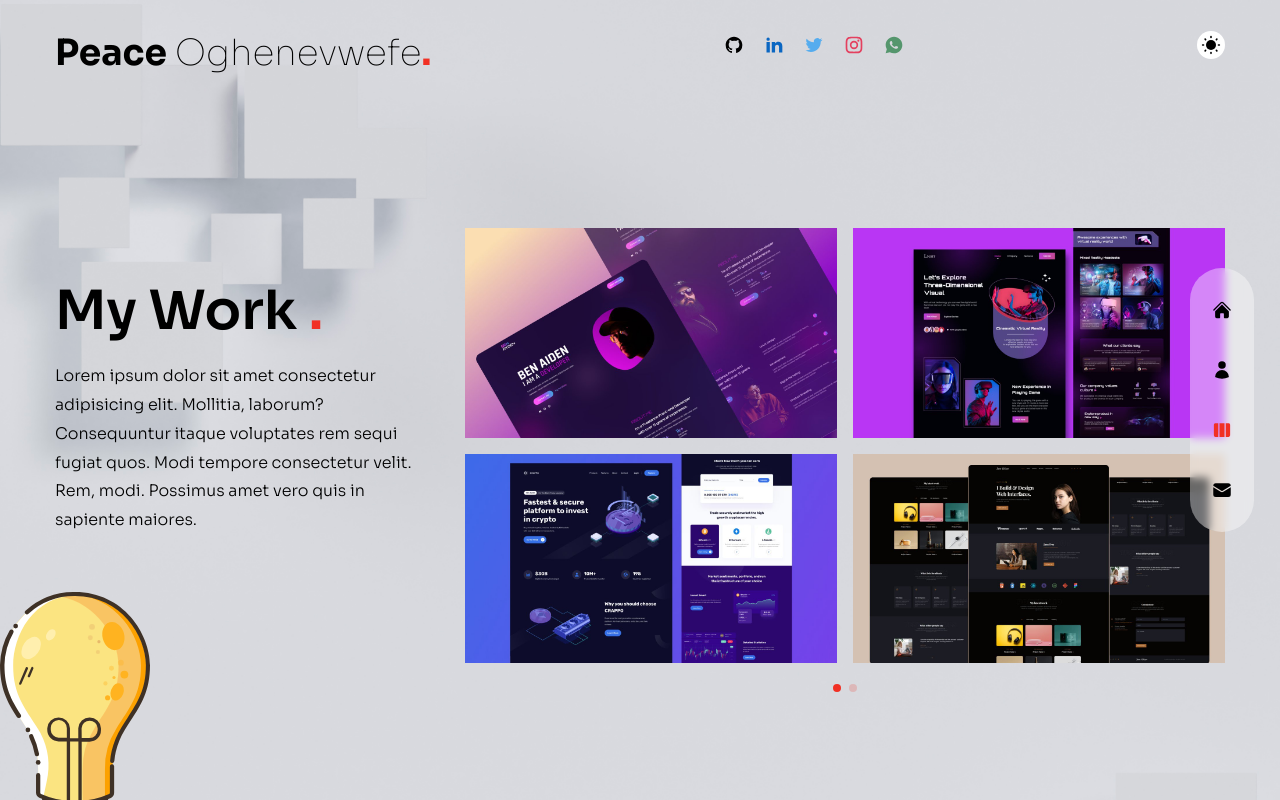
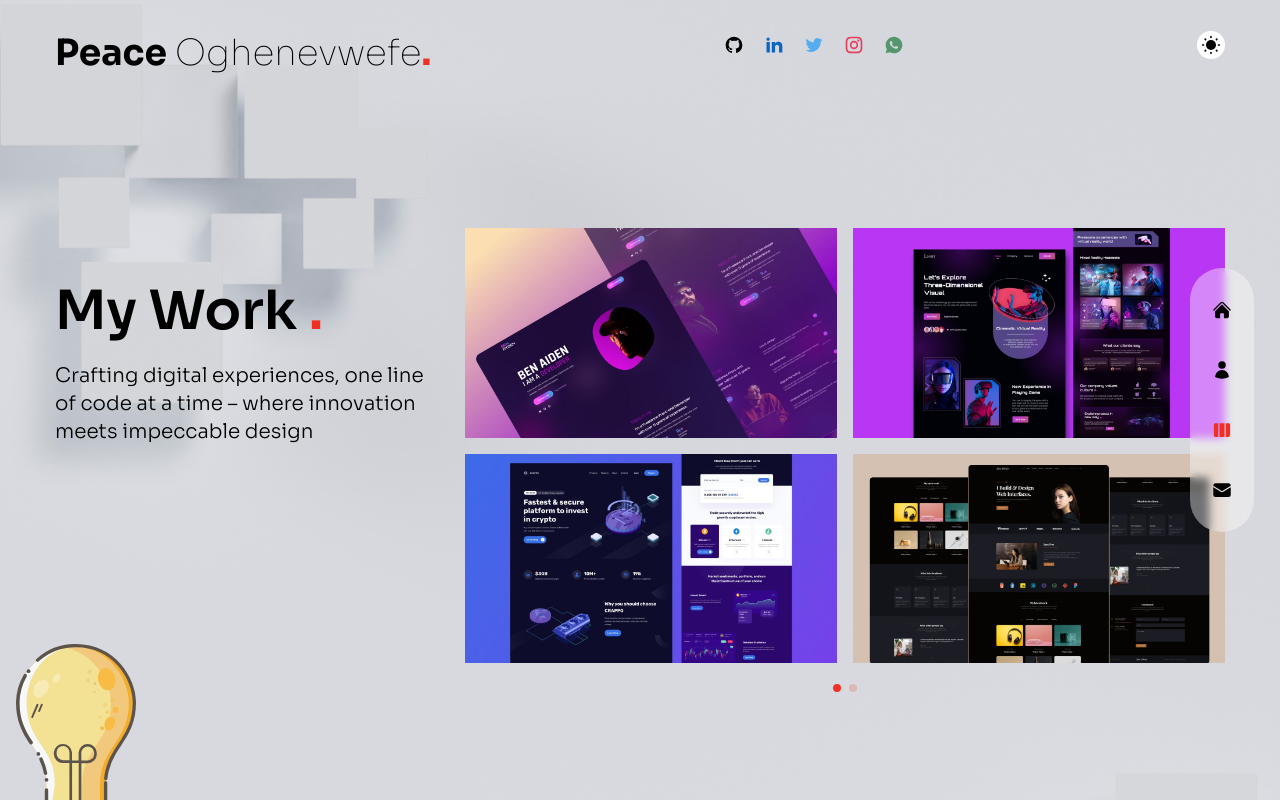
Before and after one commit to Peazzycole/My-Portfolio, a Next.js app: page /work in a window 1280 px wide. Built offline with nearby package versions, Linux system fonts and the light colour scheme.

Commit message:
Minor Changes

```diff
--- a/components/Bulb.tsx
+++ b/components/Bulb.tsx
@@ -11,12 +11,12 @@ const Bulb = () => {
       initial="hidden"
       animate="show"
       exit="hidden"
-      className="absolute hidden xl:flex xl:-bottom-12 animate-pulse duration-75 z-10 w-[70px] xl:w-[150px]">
+      className="absolute hidden xl:flex xl:-bottom-12 xl:left-4 animate-pulse duration-75 z-10 w-[70px] xl:w-[120px]">
       <Image
         src={"/bulb.svg"}
         width={260}
         height={200}
-        className="w-full h-full"
+        className="w-full h-full opacity-80"
         alt=""
       />
     </motion.div>
--- a/components/WorkSlider.tsx
+++ b/components/WorkSlider.tsx
@@ -73,7 +73,7 @@ const WorkSlider = () => {
                   <Image src={image.path} alt="" width={500} height={300} />
                   <div className="absolute inset-0 bg-gradient-to-l from-transparent via-[#e838cc] to-[#4a22bd] opacity-0 group-hover:opacity-80 transition-all duration-700"></div>
                   <div className="absolute bottom-0 translate-y-full group-hover:-translate-y-10 group-hover:xl:-translate-y-20 transition-all duration-300">
-                    <div className="flex items-center gap-x-2 text-[13px] tracking-[0.2em]">
+                    <div className="flex items-center gap-x-2 text-[13px] tracking-[0.2em] text-white">
                       <div className="delay-100">LIVE</div>
                       <div className="translate-y-[500%] group-hover:translate-y-0 transition-all duration-300 delay-150">
                         PROJECT
--- a/pages/work/index.tsx
+++ b/pages/work/index.tsx
@@ -26,12 +26,9 @@ const Work = () => {
               initial="hidden"
               animate="show"
               exit="hidden"
-              className="mb-4 max-w-[400px] mx-auto lg:mx-0 text-black dark:text-white"
+              className="mb-4 max-w-[400px] mx-auto xl:text-xl lg:mx-0 text-black dark:text-white"
             >
-              Lorem ipsum dolor sit amet consectetur adipisicing elit. Mollitia,
-              laborum? Consequuntur itaque voluptates rem sequi fugiat quos.
-              Modi tempore consectetur velit. Rem, modi. Possimus amet vero quis
-              in sapiente maiores.
+              Crafting digital experiences, one line of code at a time – where innovation meets impeccable design
             </motion.p>
           </div>
           <motion.div
```
